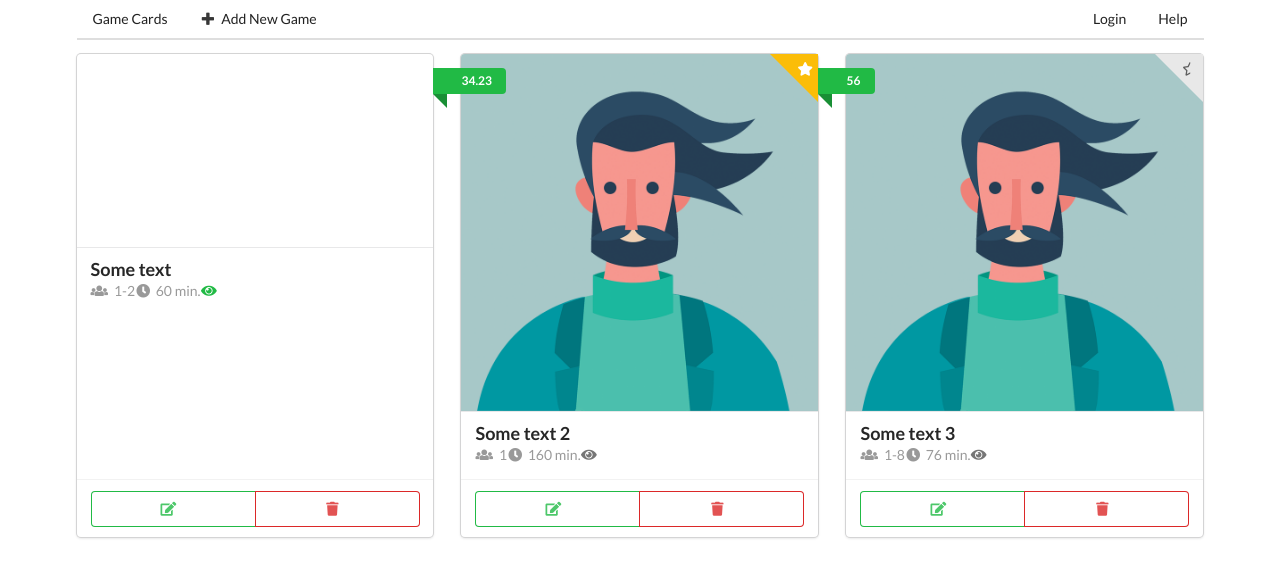
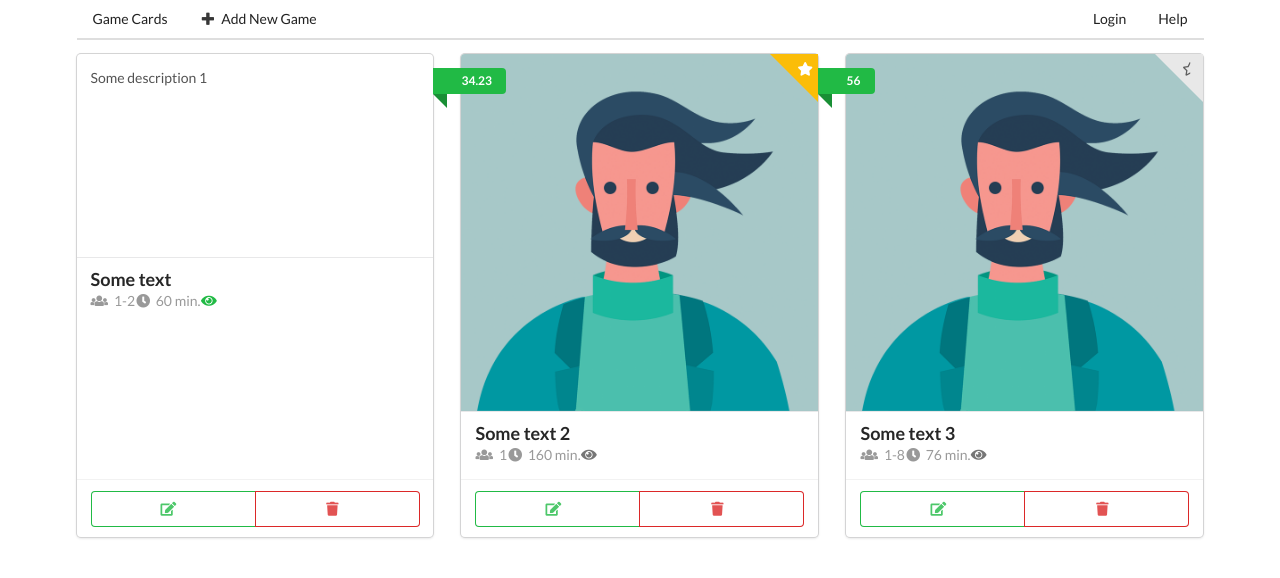
Before and after one commit to vaskov-v/react-edu, a React (Create React App) app: page / in a window 1280 px wide. Both pictures are taken after a click on the link 208 px from the left and 454 px from the top of the page. Shown: the top 578 px of the page. Built offline with nearby package versions, Linux system fonts and the light colour scheme.

Commit message:
Fix description

```diff
--- a/src/components/App.js
+++ b/src/components/App.js
@@ -24,6 +24,7 @@ const games = [
         players: "1-2",
         img: "123.png",
         duration: 60,
+        description: "Some description 1",
         publishers: 1
 
     },
@@ -35,6 +36,7 @@ const games = [
         players: "1",
         img: "123.png",
         duration: 160,
+        description: "Some description 2",
         publishers: 2
 
     },
@@ -46,6 +48,7 @@ const games = [
         players: "1-8",
         img: "123.png",
         duration: 76,
+        description: "Some description 3",
         publishers: 1
     }
 ];
--- a/src/components/GameCard.js
+++ b/src/components/GameCard.js
@@ -20,7 +20,7 @@ class GameCard extends React.Component{
             <div className="ui card">{
                 this.state.showDescription ? (
                     <div className="content">
-                        <div class="description">
+                        <div className="description">
                             {game.description}
                         </div>
                     </div>
```
